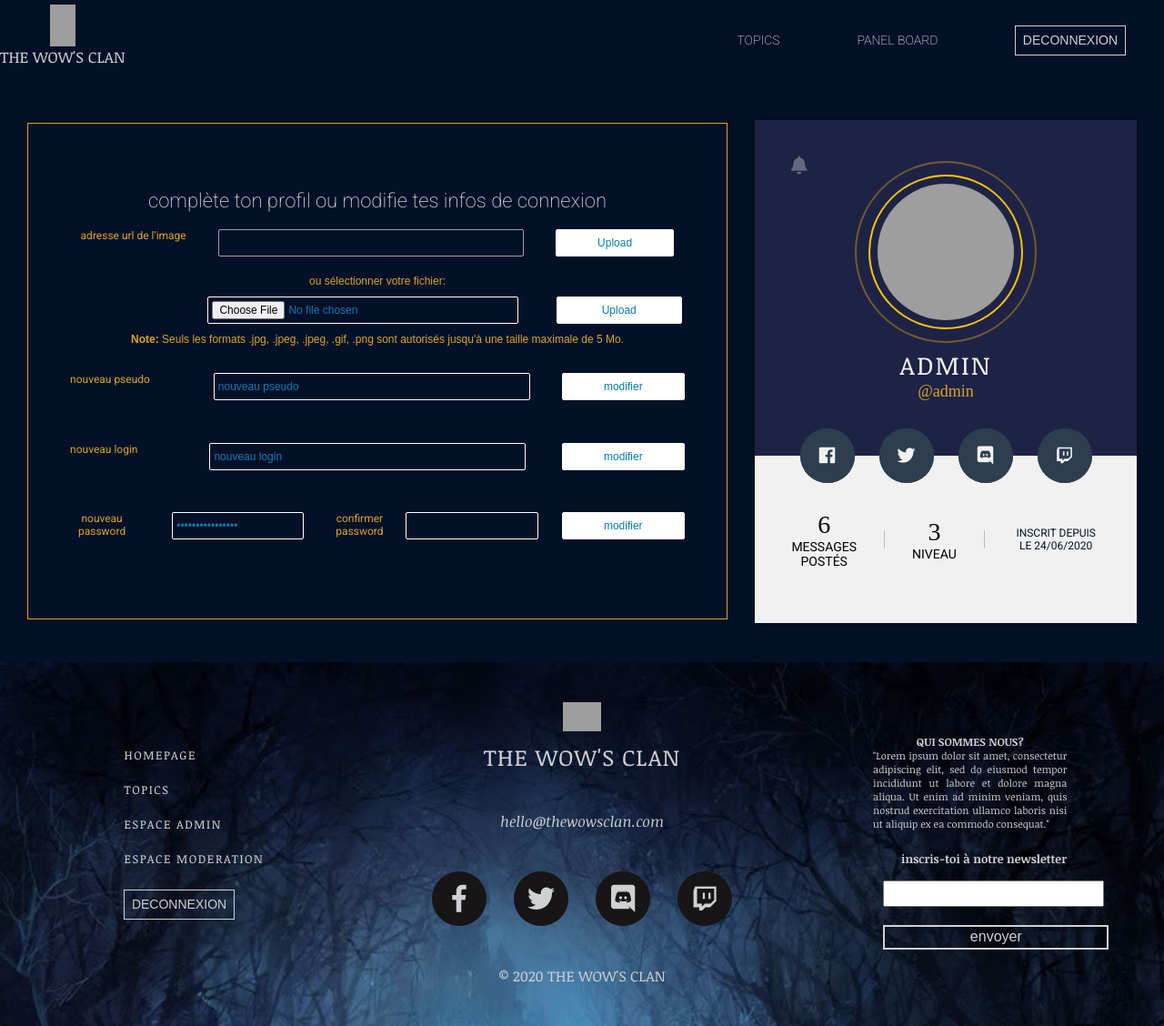
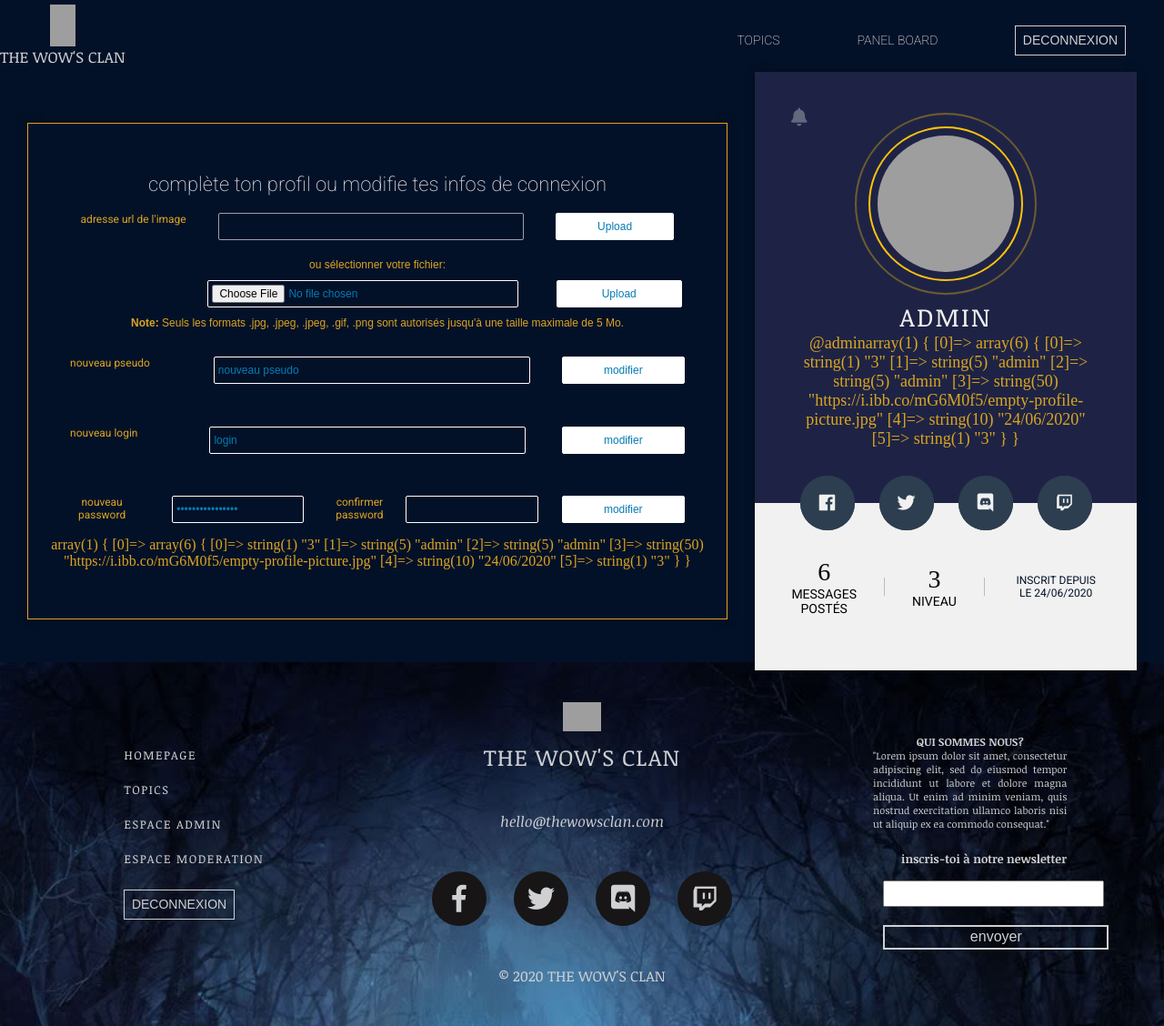
Before and after one commit to nadia-rais/forum, a PHP site: page /profil.php in a window 1280 px wide. Shown: the whole page at 91% size. Run offline with PHP 8.4, Linux system fonts and the light colour scheme; a user stored in the database is signed in; data comes from the database, SQL or seed files in the repository; some libraries are stand-ins or nearby versions; grey boxes are pictures that could not be loaded.

Commit message:
update profil

```diff
--- a/profil.php
+++ b/profil.php
@@ -45,7 +45,7 @@
             </div>
             <div class="modif">
               <label for="login">nouveau login</label><br>
-              <input id="login-profil" type="text" value="nouveau login" name="login">
+              <input id="login-profil" type="text" value="login" name="login">
               <input id="button-modif" type="submit" name="submit3" value="modifier">
             </div>
             <div class="modif">
@@ -62,21 +62,16 @@
 
           $connect = mysqli_connect('localhost','root','','forum');
 
-          $request = "SELECT id, login, pseudo, avatar, DATE_FORMAT(date, '%d/%m/%Y'), id_droits FROM utilisateurs WHERE login ='".$_SESSION['login']."'";
+          $request = "SELECT id, login, pseudo, avatar, DATE_FORMAT(date,'%d/%m/%Y'),id_droits FROM utilisateurs WHERE login ='".$_SESSION['login']."'";
           $query = mysqli_query($connect, $request);
           $infos = mysqli_fetch_all($query);
+          var_dump($infos);
           $id = ($infos[0][0]);
           $statut = ($infos[0][5]);
 
           $request1 = "SELECT COUNT(*) FROM messages WHERE id_utilisateur = '$id' ";
           $query1 = mysqli_query($connect, $request1);
           $count = mysqli_fetch_all($query1);
-
-          $requete = "SELECT login FROM utilisateurs";
-          $querylog = mysqli_query($connect, $requete);
-          $log = mysqli_fetch_all($querylog);
-          $exist = $log[0][0];
-
 
          if(isset ($_POST['submit1'])){
 
@@ -100,7 +95,12 @@
 
         //update login
         if(isset($_POST['submit3'])){
+
           $login = ($_POST['login']);
+
+          $requete1 = "SELECT login FROM utilisateurs WHERE login = '$login'" ;
+          $req = mysqli_query($connect,$requete1);
+          $exist = mysqli_fetch_all($req);
 
           if (!empty($exist)){
 
@@ -110,11 +110,11 @@
 
           else{
 
-              $request4 = "UPDATE `utilisateurs` SET `login`='$login' WHERE login = '$_SESSION[login]'";
+          $request4 = "UPDATE `utilisateurs` SET `login`='$login' WHERE login ='$_SESSION[login]'";
           $result4 = mysqli_query($connect, $request4);
 
+          $_SESSION['login'] = $login;
 
-              echo '<p class="error-connect">votre login a bien été modifié</p>';
           }
 
         }
@@ -150,7 +150,7 @@
               <img src="<?=$infos[0][3]?>" alt="profilpic" width="100">
             </div>
             <div class="name"><?=$_SESSION['login']?></div>
-            <div class="tag"><p>@<?=$infos[0][2]?></p></div>
+            <div class="tag"><p>@<?=$infos[0][2];var_dump($infos);?></p></div>
           </div>
           <div class="bottom-section">
             <div class="social-media">
```
Lines whose indentation alone changed are shown as unchanged.
